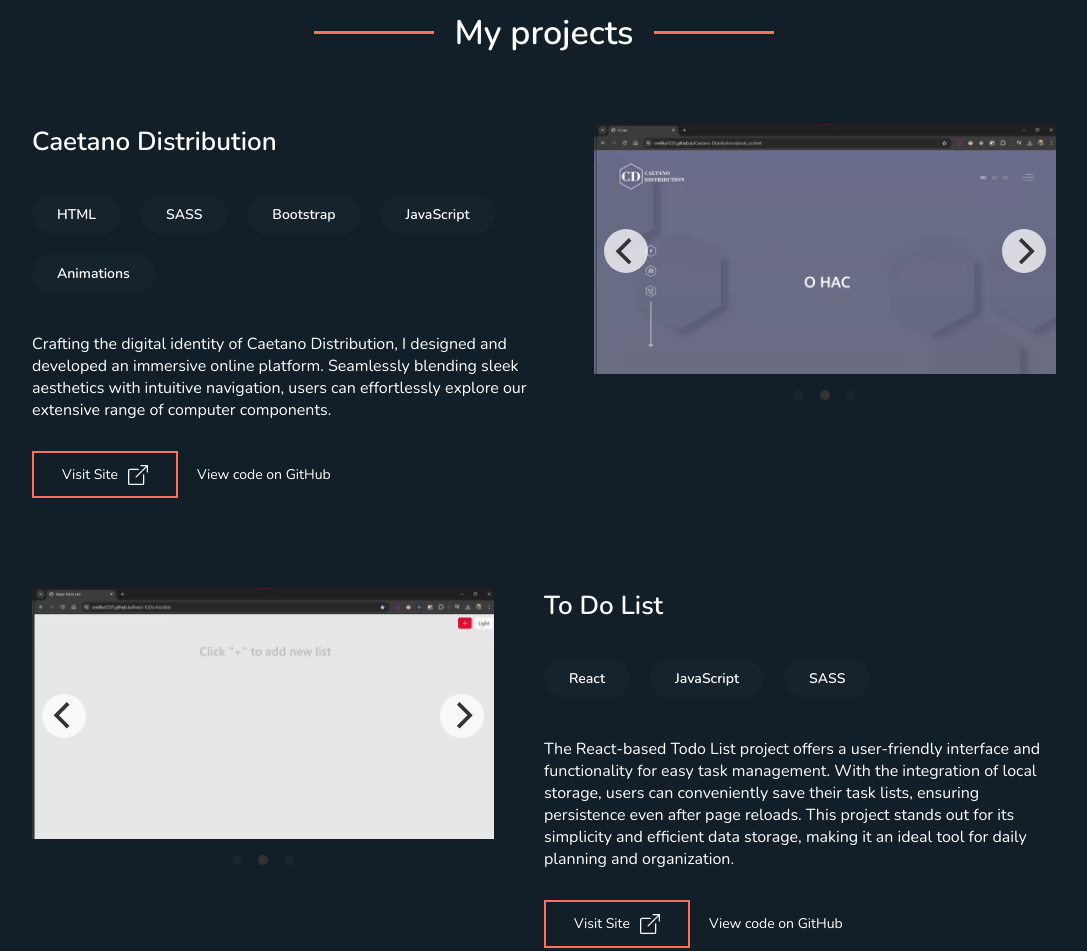
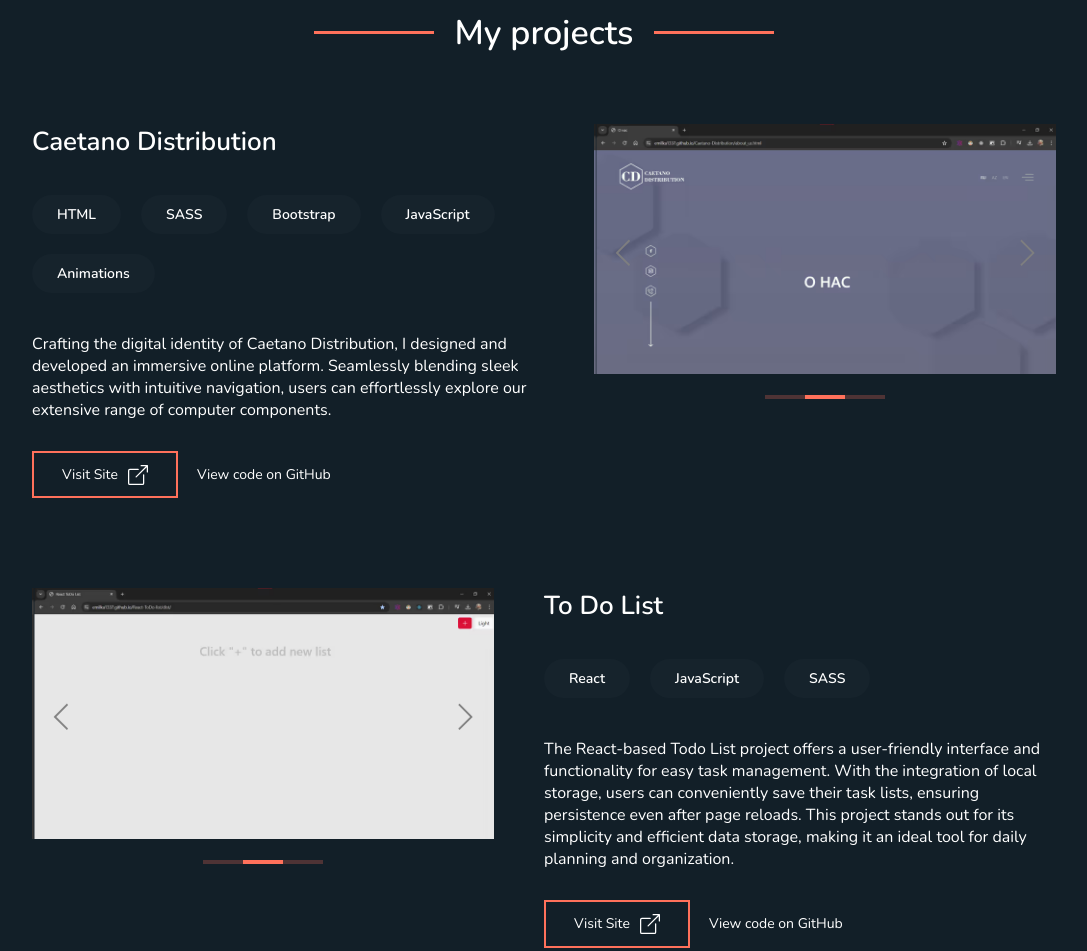
Before and after one commit to emilka1337/my-site, a plain HTML site: page index.html in a window 1280 px wide. Shown: the part 1180-2131 px from the top of the page, without its empty margins (96-1183 px from the left). Drawn offline with nearby package versions, Linux system fonts and the light colour scheme.

Commit message:
carousel dots styled

```diff
--- a/js/script.js
+++ b/js/script.js
@@ -13,10 +13,17 @@ document.querySelectorAll('.nav-link').forEach(link => {
 document.querySelectorAll('.project-carousel').forEach(elem => {
     new Flickity(elem, {
         "cellAlign": "left",
-        "contain": "true",
-        "wrapAround": "true",
-        "autoPlay": "1500",
-        "selectedAttraction": "0.005",
-        "friction": "0.15"
+        "contain": true,
+        "wrapAround": true,
+        "autoPlay": 3000,
+        "selectedAttraction": 0.005,
+        "friction": 0.15,
+        "imagesLoaded": true,
+        "arrowShape": {
+            x0: 10,
+            x1: 60, y1: 50,
+            x2: 65, y2: 45,
+            x3: 20
+        }
     })
 });
--- a/scss/_projects.scss
+++ b/scss/_projects.scss
@@ -100,18 +100,30 @@
 
             .photos {
                 width: 50%;
-                // padding: 0px 50px;
                 padding-left: 50px;
 
-                .main-carousel {
+                .project-carousel {
                     .flickity-button {
                         background: transparent;
                         border-radius: 0;
                         height: 100%;
                         color: #fff;
-                        mix-blend-mode: difference;
+                        mix-blend-mode: exclusion;
                         opacity: 0.5;
                         text-shadow: 0px 0px 20px #343434;
+                    }
+
+                    /* position dots up a bit */
+                    .flickity-page-dots {
+                        bottom: -22px;
+                    }
+                    /* dots are lines */
+                    .flickity-page-dots .dot {
+                        height: 4px;
+                        width: 40px;
+                        margin: 0;
+                        border-radius: 0;
+                        background: $accentColor;
                     }
                 }
 
```
Also changed, not shown: scss/styles.css, 1 other file.
